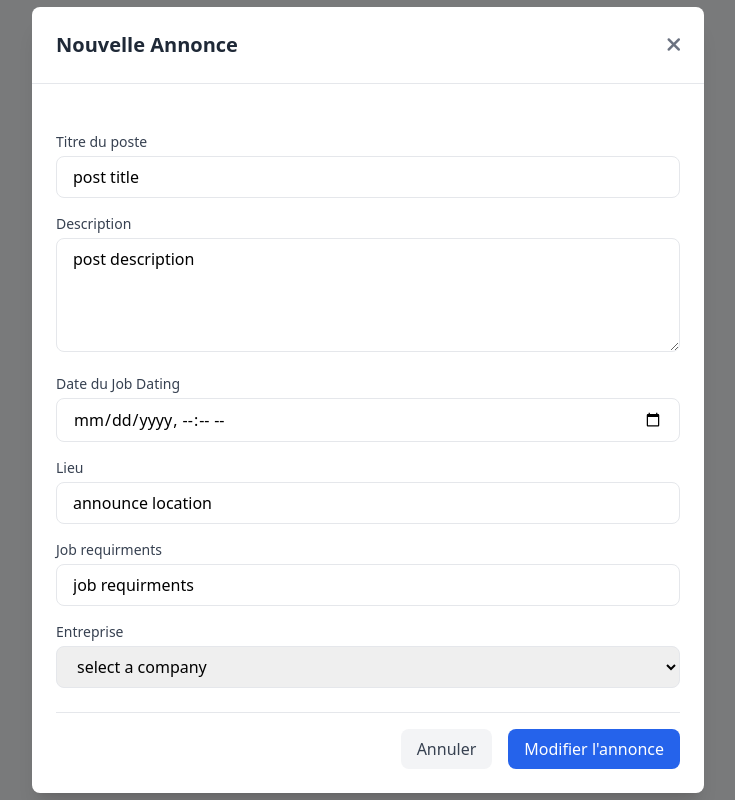
After one commit to issam-mhj/JobDating, a PHP site: template app/views/edit_announce.twig in a window 1280 px wide. The commit adds this page. Shown: the whole page, without its empty margins (272-1007 px from the left). Run offline with PHP 8.4, Linux system fonts and the light colour scheme; the template is opened without the code that fills it, so the values that code supplies are empty; some libraries are stand-ins or nearby versions.

Commit message:
JD-3 endannouncments CRUD

```diff
--- a/app/models/Announncements.php
+++ b/app/models/Announncements.php
@@ -10,7 +10,7 @@ class Announncements extends Model {
 
     use SoftDeletes;
     protected $table = 'announcements';
-    protected $fillable = ['title', 'description', 'location', 'job_requirments', 'company_id'];
+    protected $fillable = ['post_title', 'description', 'location', 'job_requirments','job_date', 'company_id'];
 
 
     public function company(){
--- /dev/null
+++ b/app/views/edit_announce.twig
@@ -0,0 +1,106 @@
+{# <pre>{{ dump(announcement) }}</pre> #}
+
+<!DOCTYPE html>
+<html lang="fr">
+<head>
+    <meta charset="UTF-8">
+    <meta name="viewport" content="width=device-width, initial-scale=1.0">
+    <title>YouCode Admin - Announcements</title>
+    <script src="https://cdn.tailwindcss.com"></script>
+    <link href="https://cdnjs.cloudflare.com/ajax/libs/font-awesome/6.0.0/css/all.min.css" rel="stylesheet">
+</head>
+<body class="bg-gray-100">
+
+
+    <!-- Add Announcement Modal (to be implemented) -->
+    <div id="addAnnouncementModal" class="fixed inset-0 bg-black bg-opacity-50 flex items-center justify-center p-4">
+    <div class="bg-white rounded-lg shadow-xl w-full max-w-2xl">
+        <!-- Modal Header -->
+        <div class="flex justify-between items-center p-6 border-b">
+            <h2 class="text-xl font-bold text-gray-800">Nouvelle Annonce</h2>
+            <button onclick="document.getElementById('addAnnouncementModal').classList.add('hidden')"
+                    class="text-gray-500 hover:text-gray-700">
+                <i class="fas fa-times text-xl"></i>
+            </button>
+        </div>
+
+        <!-- Modal Body -->
+        <form class="p-6 space-y-6" action="/announce/edit" method="POST">
+            <input type="hidden" name ="id" value="{{announcement.id}}">
+            <div class="space-y-4">
+                <!-- Title -->
+                <div>
+                    <label class="block text-sm font-medium text-gray-700 mb-1">
+                        Titre du poste
+                    </label>
+                    <input type="text" name="title" value="{{announcement.post_title | default('post title') }}" required
+                           class="w-full px-4 py-2 border rounded-lg focus:ring-2 focus:ring-blue-500 focus:border-blue-500">
+                </div>
+
+                <!-- Description -->
+                <div>
+                    <label class="block text-sm font-medium text-gray-700 mb-1">
+                        Description
+                    </label>
+                    <textarea name="description" rows="4" value=""  required
+                            class="w-full px-4 py-2 border rounded-lg focus:ring-2 focus:ring-blue-500 focus:border-blue-500">{{announcement.description | default('post description') }}</textarea>
+                </div>
+
+                <!-- Date -->
+                <div>
+                    <label class="block text-sm font-medium text-gray-700 mb-1">
+                        Date du Job Dating
+                    </label>
+                    <input type="datetime-local" name="date" value="{{announcement.date | default('announce date') }}"  required
+                           class="w-full px-4 py-2 border rounded-lg focus:ring-2 focus:ring-blue-500 focus:border-blue-500">
+                </div>
+
+                <!-- Location -->
+                <div>
+                    <label class="block text-sm font-medium text-gray-700 mb-1">
+                        Lieu
+                    </label>
+                    <input type="text" name="location" value="{{announcement.location | default('announce location') }}"  required
+                           class="w-full px-4 py-2 border rounded-lg focus:ring-2 focus:ring-blue-500 focus:border-blue-500">
+                </div>
+                <div>
+                    <label class="block text-sm font-medium text-gray-700 mb-1">
+                        Job requirments
+                    </label>
+                    <input type="text" name="job_requirments" value="{{announcement.job_requirments | default('job requirments') }}"  required
+                           class="w-full px-4 py-2 border rounded-lg focus:ring-2 focus:ring-blue-500 focus:border-blue-500">
+                </div>
+
+                <!-- Company -->
+                <div>
+                    <label class="block text-sm font-medium text-gray-700 mb-1">
+                        Entreprise
+                    </label>
+                    <select name="company_id"  required
+                            class="w-full px-4 py-2 border rounded-lg focus:ring-2 focus:ring-blue-500 focus:border-blue-500">
+                        <option value"">select a company</option>
+                        {% for company in companies %}
+                        <option value="{{ company.id }}">{{ company.company_name }}</option>
+                    {% endfor %}
+                    </select>
+                </div>
+            </div>
+
+            <!-- Modal Footer -->
+            <div class="flex justify-end space-x-4 pt-4 border-t">
+                <button type="button"
+                        onclick="document.getElementById('addAnnouncementModal').classList.add('hidden')"
+                        class="px-4 py-2 text-gray-700 bg-gray-100 rounded-lg hover:bg-gray-200">
+                    Annuler
+                </button>
+                <button type="submit"
+                        class="px-4 py-2 text-white bg-blue-600 rounded-lg hover:bg-blue-700">
+                    Modifier l'annonce
+                </button>
+            </div>
+        </form>
+    </div>
+</div>
+
+</body>
+</html>
--- a/config/routes.php
+++ b/config/routes.php
@@ -14,5 +14,7 @@ $router->add('GET', '/Home', 'Front\UserController@index');
 
 
 // the announcments routes
-$router->add('GET', '/announcments', 'Back\AnnouncementsController@index');
-$router->add('GET', '/announcments/create', 'Back\AnnouncementsController@create');
+$router->add('POST', '/announce/create', 'Back\AnnouncementsController@create');
+$router->add('GET', '/announce/edit', 'Back\AnnouncementsController@showEditForm');
+$router->add('POST', '/announce/edit', 'Back\AnnouncementsController@updateAnnounce');
+$router->add('GET', '/announce/delete', 'Back\AnnouncementsController@deleteAnnounce');
--- a/database/migrations/announcements.php
+++ b/database/migrations/announcements.php
@@ -6,10 +6,11 @@ class announcements {
     public function up() {
         Capsule::schema()->create('announcements', function ($table) {
             $table->id();
-            $table->string('title');
+            $table->string('post_title');
             $table->text('description');
             $table->string('location');
             $table->string('job_requirments');
+            $table->date('job_date');
             $table->unsignedBigInteger('company_id');
             $table->foreign('company_id')->references('id')->on('companies')->onDelete('cascade');
             $table->timestamps();
```
Also changed, not shown: app/controllers/back/AnnouncementsController.php (+53 -30 lines), app/core/Validator.php (+8 -0 lines), app/views/announcements.twig (+23 -68 lines).
